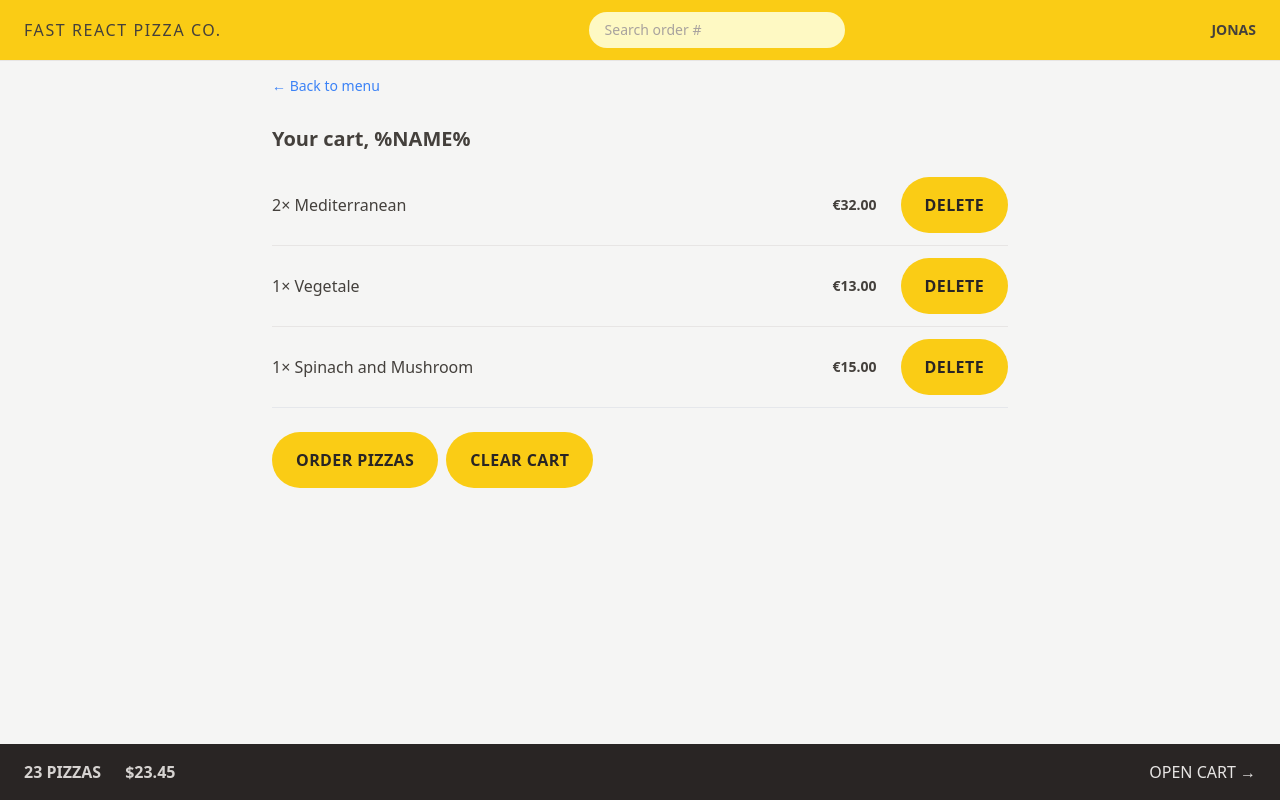
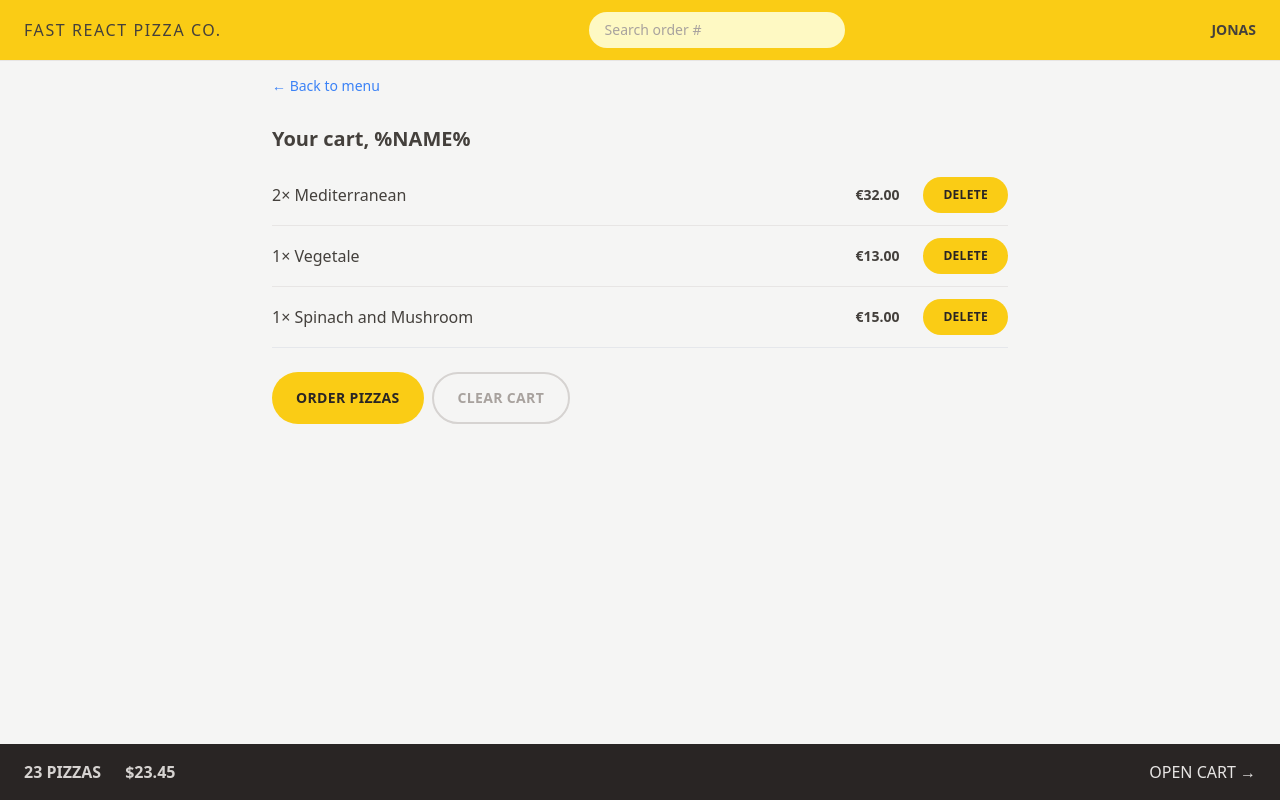
Before and after one commit to abdelrahman-elkhateeb/fast-react-pizza, a React (Vite) app: page /cart in a window 1280 px wide. Built offline with nearby package versions, Linux system fonts and the light colour scheme.

Commit message:
adding styling

```diff
--- a/src/features/menu/MenuItem.jsx
+++ b/src/features/menu/MenuItem.jsx
@@ -1,4 +1,5 @@
 import { formatCurrency } from "../../utilities/helpers";
+import Button from "../ui/Button";
 
 function MenuItem({ pizza }) {
   const { id, name, unitPrice, ingredients, soldOut, imageUrl } = pizza;
@@ -10,18 +11,21 @@ function MenuItem({ pizza }) {
         alt={name}
         className={`h-24 ${soldOut ? "opacity-70 grayscale" : ""}`}
       />
+      <div className="flex grow flex-col pt-0.5">
+        <p className="font-medium">{name}</p>
+        <p className="text-sm capitalize italic text-stone-500">
+          {ingredients.join(", ")}
+        </p>
+        <div className="mt-auto flex items-center justify-between">
+          {!soldOut ? (
+            <p className="text-sm">{formatCurrency(unitPrice)}</p>
+          ) : (
+            <p className="text-sm font-medium uppercase text-stone-500">
+              Sold out
+            </p>
+          )}
 
-      <div className="flex flex-col">
-        <p>{name}</p>
-        <p>{ingredients.join(", ")}</p>
-        <div className="mt-auto">
-          {!soldOut ? (
-            <p className="text-sm font-medium uppercase text-stone-500">
-              {formatCurrency(unitPrice)}
-            </p>
-          ) : (
-            <p>Sold out</p>
-          )}
+          <Button type="small">Add to cart</Button>
         </div>
       </div>
     </li>
--- a/src/features/ui/Button.jsx
+++ b/src/features/ui/Button.jsx
@@ -1,18 +1,25 @@
 import { Link } from "react-router-dom";
 
-function Button({ children, disabled, to }) {
-  const className =
-    "focus:rin inline-block rounded-full bg-yellow-400 px-4 py-3 font-semibold uppercase tracking-wide text-stone-800 transition-colors duration-300 hover:bg-yellow-300 focus:bg-yellow-300 focus:outline-none focus:ring-yellow-300 focus:ring-offset-2 disabled:cursor-not-allowed sm:px-6 sm:py-4";
+function Button({ children, disabled, to, type }) {
+  const base =
+    "inline-block text-sm rounded-full bg-yellow-400 font-semibold uppercase tracking-wide text-stone-800 transition-colors duration-300 hover:bg-yellow-300 focus:bg-yellow-300 focus:outline-none focus:ring focus:ring-yellow-300 focus:ring-offset-2 disabled:cursor-not-allowed";
+
+  const styles = {
+    primary: base + " px-4 py-3 md:px-6 md:py-4",
+    small: base + " px-4 py-2 md:px-5 md:py-2.5 text-xs",
+    secondary:
+      "inline-block text-sm rounded-full border-2 border-stone-300 font-semibold uppercase tracking-wide text-stone-400 transition-colors duration-300 hover:bg-stone-300 hover:text-stone-800 focus:bg-stone-300 focus:text-stone-800 focus:outline-none focus:ring focus:ring-stone-200 focus:ring-offset-2 disabled:cursor-not-allowed px-4 py-2.5 md:px-6 md:py-3.5",
+  };
 
   if (to)
     return (
-      <Link to={to} className={className}>
+      <Link to={to} className={styles[type]}>
         {children}
       </Link>
     );
 
   return (
-    <button disabled={disabled} className={className}>
+    <button disabled={disabled} className={styles[type]}>
       {children}
     </button>
   );
```
